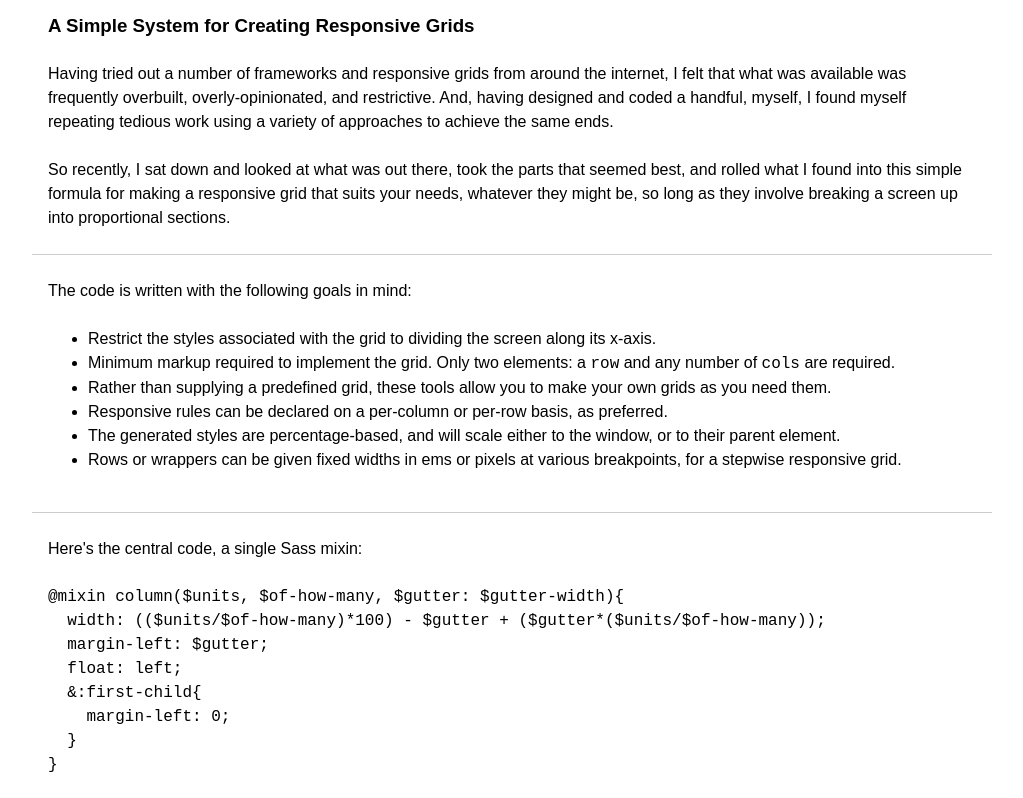
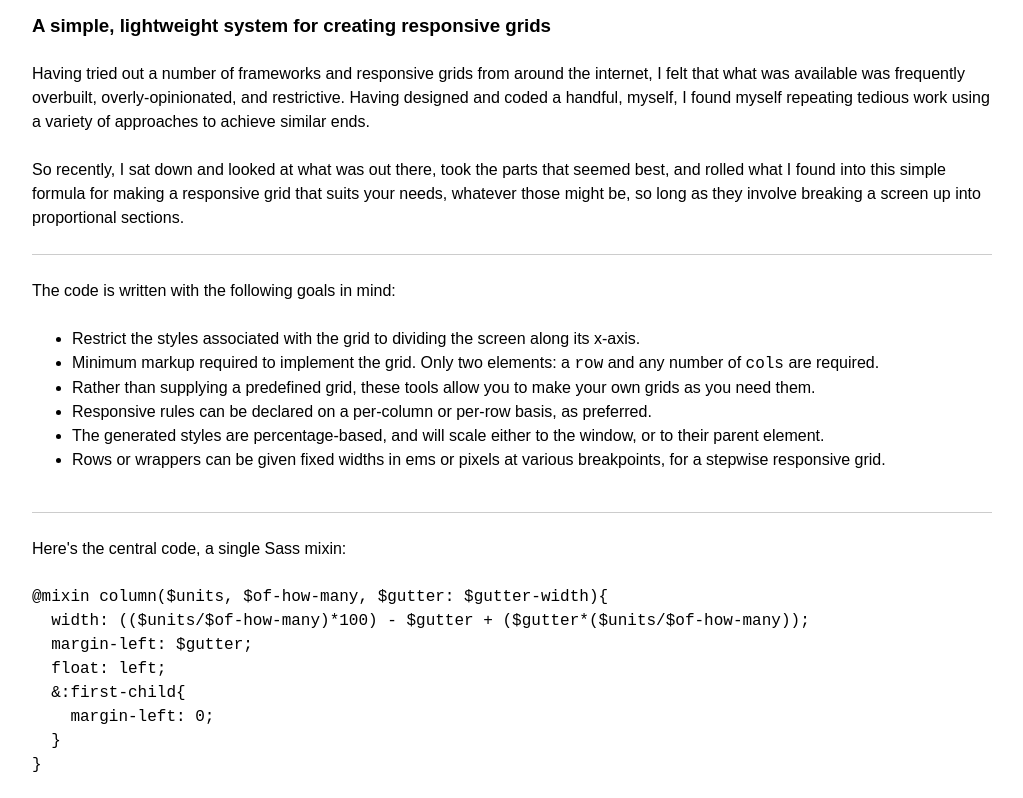
Before and after one commit to andosteinmetz/sass_grundrisse, a plain HTML site: page index.html in a window 1280 px wide. Shown: the part 82-880 px from the top of the page, without its empty margins (128-1151 px from the left). Drawn offline with Linux system fonts and the light colour scheme.

Commit message:
minor changes

```diff
--- a/index.html
+++ b/index.html
@@ -10,13 +10,13 @@
     <div class="wrapper">
         <header>
             <h1>Sass Grundrisse</h1>
-            <h3>A Simple System for Creating Responsive Grids</h3>
+            <h3>A simple, lightweight system for creating responsive grids</h3>
         </header>
     </div>
     <section class="wrapper border-bottom">
         <p>Having tried out a number of frameworks and responsive grids from around the internet, I felt that what was available was frequently overbuilt, overly-opinionated, and restrictive.
-        And, having designed and coded a handful, myself, I found myself repeating tedious work using a variety of approaches to achieve the same ends.</p>
-        <p>So recently, I sat down and looked at what was out there, took the parts that seemed best, and rolled what I found into this simple formula for making a responsive grid that suits your needs, whatever they might be, so long as they involve breaking a screen up into proportional sections.</p>
+        Having designed and coded a handful, myself, I found myself repeating tedious work using a variety of approaches to achieve similar ends.</p>
+        <p>So recently, I sat down and looked at what was out there, took the parts that seemed best, and rolled what I found into this simple formula for making a responsive grid that suits your needs, whatever those might be, so long as they involve breaking a screen up into proportional sections.</p>
     </section>
     <section class="wrapper border-bottom">
         <div class="row">
--- a/sass/main.scss
+++ b/sass/main.scss
@@ -31,9 +31,8 @@ pre{
 }
 
 .wrapper{
-  width: 58em;
+  width: 60em;
   margin: 0 auto;
-  padding: 0 1em;
   @media screen and (max-width: $desktop-width){
     width: 50em;
   }
```
Also changed, not shown: stylesheets/main.css.
